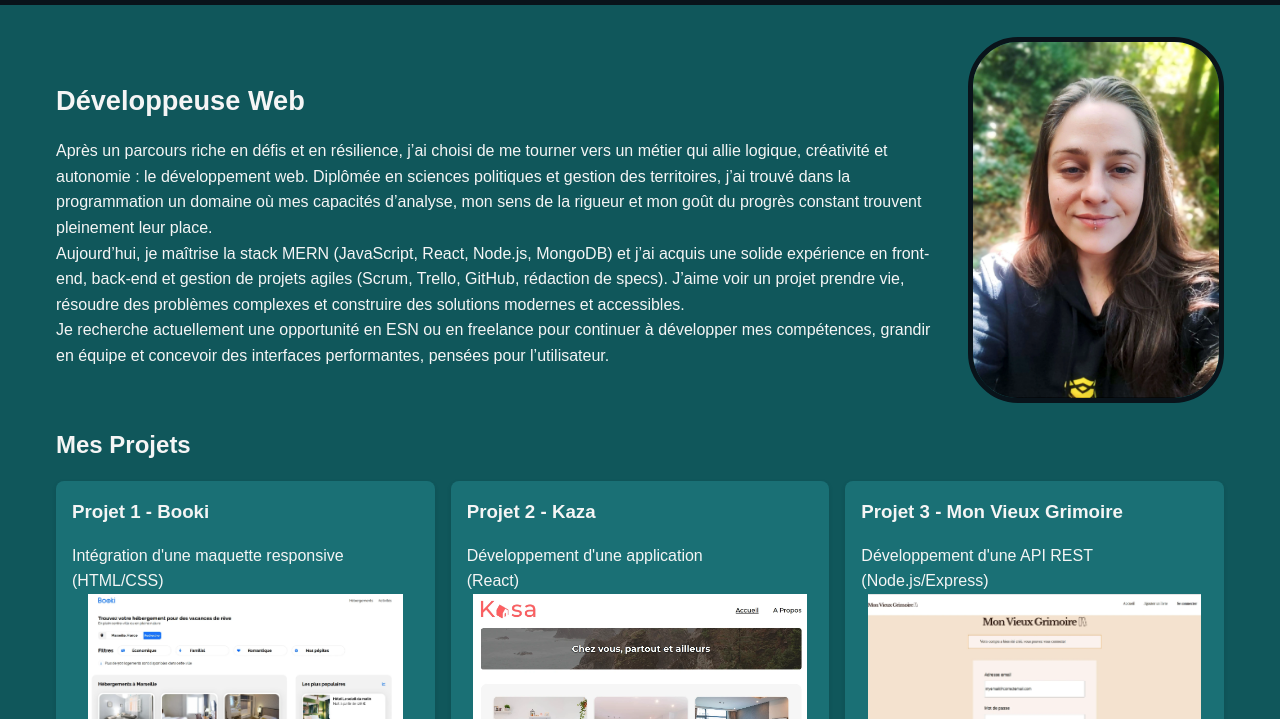
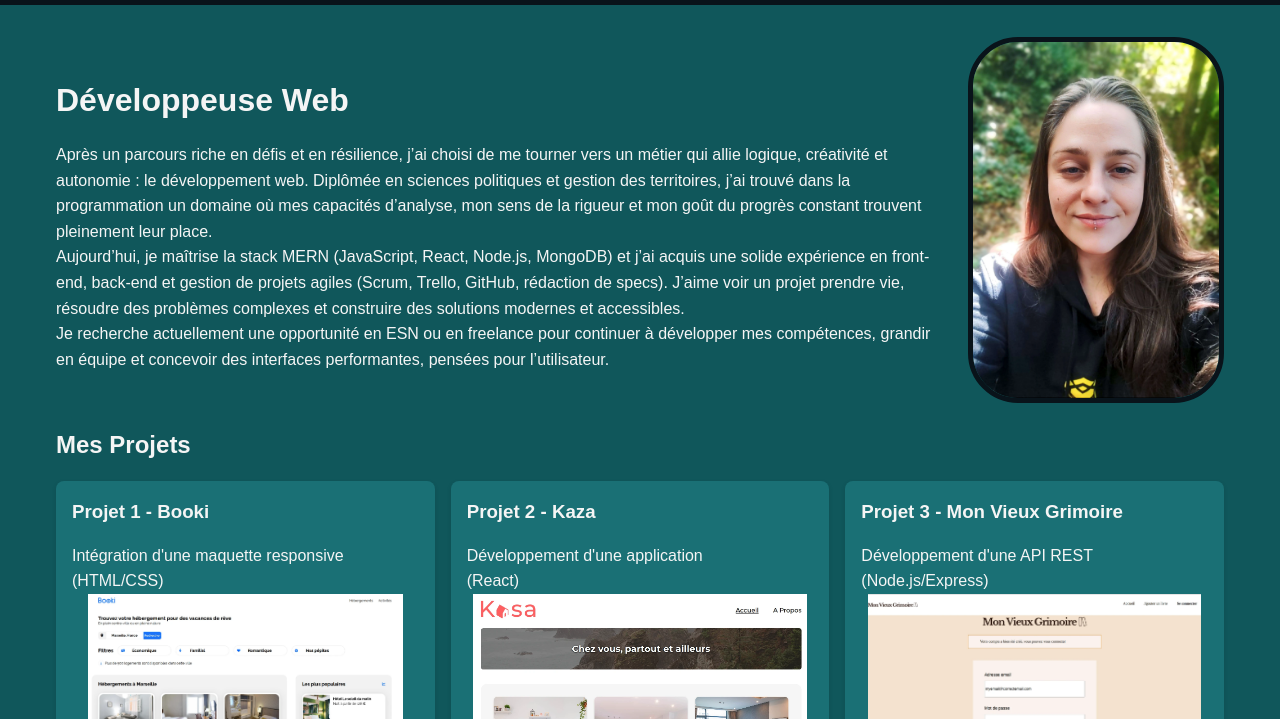
Before and after one commit to Kalojira77/KP, a plain HTML site: page index.html in a window 1280 px wide. Shown: the part 81-800 px from the top of the page. Drawn offline with nearby package versions, Linux system fonts and the light colour scheme.

Commit message:
propriété du h1

```diff
--- a/style.css
+++ b/style.css
@@ -15,15 +15,18 @@
 
 body {
   font-family: Arial, sans-serif;
- /* color: var(--font-color);
-  background: var(--secondary); */
   line-height: 1.6;
-
   background-color: var(--primary);
   color: var(--font-color);
 }
 
-h1, h2, h3 {
+h1 {
+  font-size: 2rem !important;
+  color: var(--font-color);
+  margin-bottom: 1rem;
+}
+
+h2, h3 {
   color: var(--font-color);
   margin-bottom: 1rem;
 }
```
